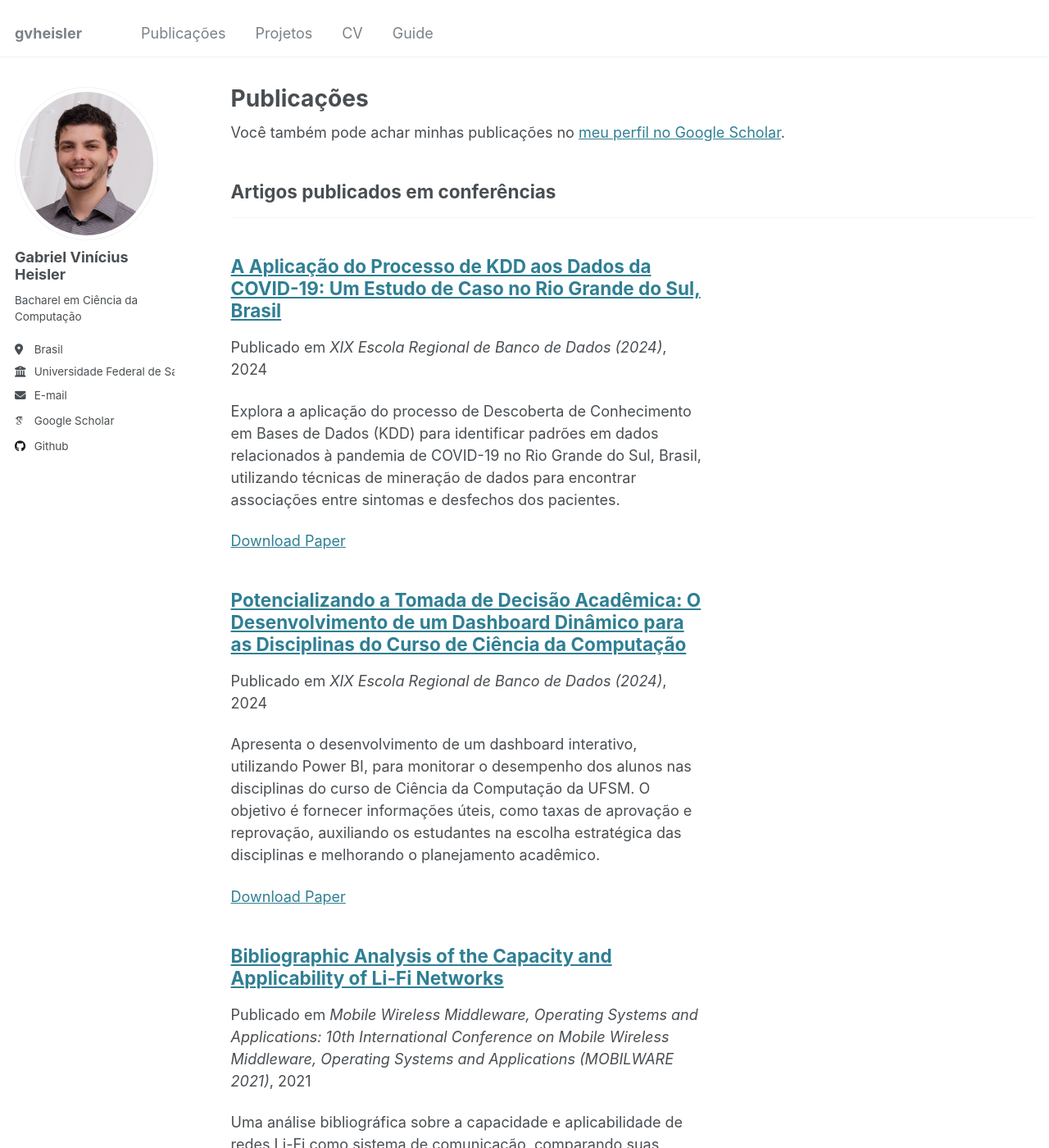
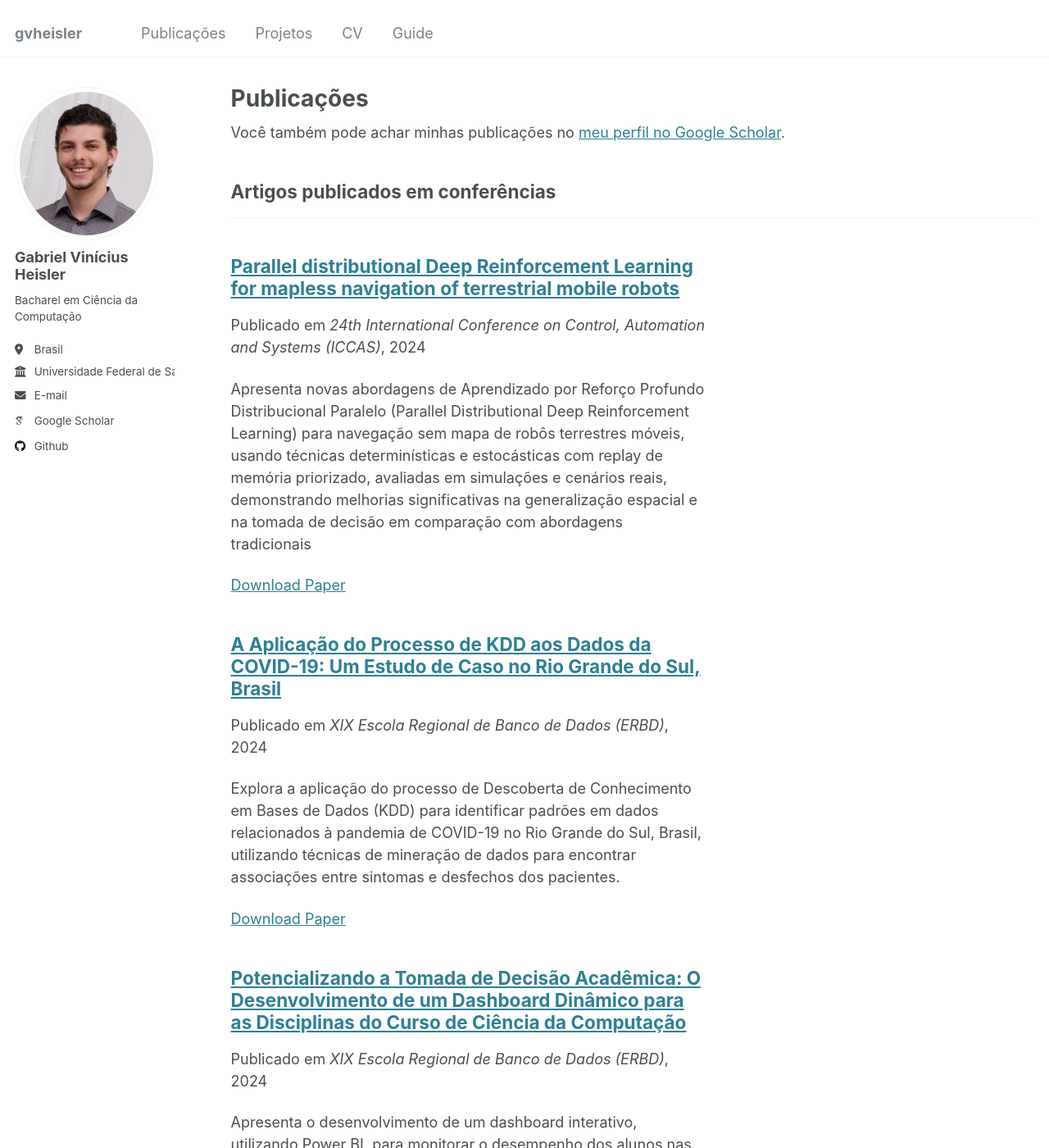
Before and after one commit to gvheisler/gvheisler.github.io, a Jekyll site: the page built from _pages/publications.html, in a window 1280 px wide and 1400 px high. Shown: the whole window at 82% size. Built offline with Jekyll 4.4.1, drawn with Linux system fonts in a browser that asks for light colours; some web fonts are replaced.

Commit message:
novas publicações

```diff
--- a/_publications/2024-10-04-dashboard-disciplinas.MD
+++ b/_publications/2024-04-10-dashboard-disciplinas.md
@@ -5,7 +5,7 @@ category: conferences
 permalink: /publication/dashboard-disciplinas/
 excerpt: "Apresenta o desenvolvimento de um dashboard interativo, utilizando Power BI, para monitorar o desempenho dos alunos nas disciplinas do curso de Ciência da Computação da UFSM. O objetivo é fornecer informações úteis, como taxas de aprovação e reprovação, auxiliando os estudantes na escolha estratégica das disciplinas e melhorando o planejamento acadêmico."
 date: 2024-04-10
-venue: "XIX Escola Regional de Banco de Dados (2024)"
+venue: "XIX Escola Regional de Banco de Dados (ERBD)"
 slidesurl:
 paperurl: "http://gvheisler.github.io/files/papers/dashboard-disciplinas.pdf"
 citation:
--- a/_publications/2024-10-04-kdd-covid.MD
+++ b/_publications/2024-04-10-kdd-covid.md
@@ -5,7 +5,7 @@ category: conferences
 permalink: /publication/kdd-covid/
 excerpt: "Explora a aplicação do processo de Descoberta de Conhecimento em Bases de Dados (KDD) para identificar padrões em dados relacionados à pandemia de COVID-19 no Rio Grande do Sul, Brasil, utilizando técnicas de mineração de dados para encontrar associações entre sintomas e desfechos dos pacientes."
 date: 2024-04-10
-venue: "XIX Escola Regional de Banco de Dados (2024)"
+venue: "XIX Escola Regional de Banco de Dados (ERBD)"
 slidesurl:
 paperurl: "http://gvheisler.github.io/files/papers/kdd-covid.pdf"
 citation:
--- /dev/null
+++ b/_publications/2024-10-29-parallel-drl.md
@@ -0,0 +1,14 @@
+---
+title: "Parallel distributional Deep Reinforcement Learning for mapless navigation of terrestrial mobile robots"
+collection: publications
+category: conferences
+permalink: /publication/parallel-drl/
+excerpt: "Apresenta novas abordagens de Aprendizado por Reforço Profundo Distribucional Paralelo (Parallel Distributional Deep Reinforcement Learning) para navegação sem mapa de robôs terrestres móveis, usando técnicas determinísticas e estocásticas com replay de memória priorizado, avaliadas em simulações e cenários reais, demonstrando melhorias significativas na generalização espacial e na tomada de decisão em comparação com abordagens tradicionais"
+date: 2024-10-29
+venue: "24th International Conference on Control, Automation and Systems (ICCAS)"
+slidesurl:
+paperurl: "http://gvheisler.github.io/files/papers/parallel-drl.pdf"
+citation:
+---
+
+O artigo apresenta novas abordagens de Aprendizado por Reforço Profundo Distribucional Paralelo (Parallel Distributional Deep Reinforcement Learning) para navegação sem mapa de robôs terrestres móveis, usando técnicas determinísticas e estocásticas com replay de memória priorizado, avaliadas em simulações e cenários reais, demonstrando melhorias significativas na generalização espacial e na tomada de decisão em comparação com abordagens tradicionais
```
Also changed, not shown: 1 other file.
